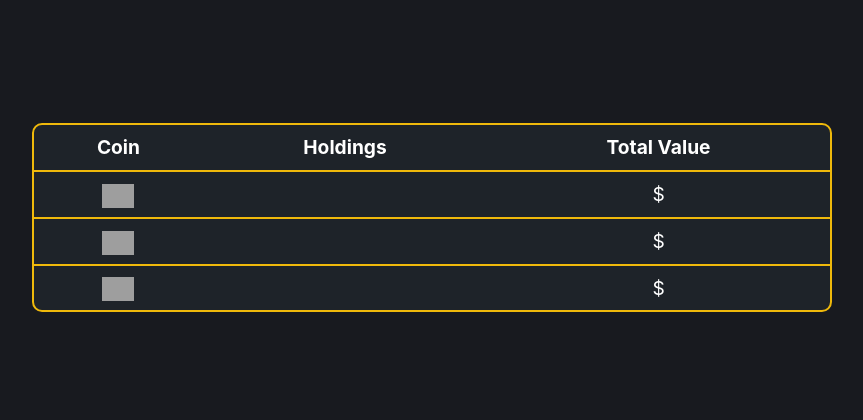
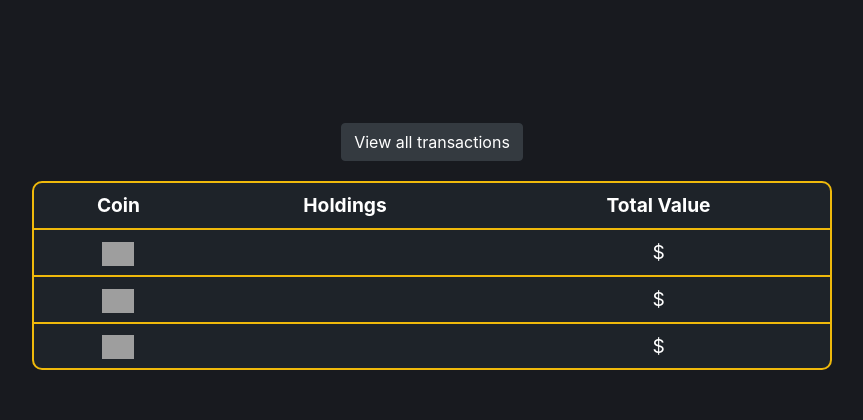
Before and after one commit to maznevskia/cryptonia, a Flask app: page /wallet in a window 1280 px wide. Shown: the part 56-476 px from the top of the page, without its empty margins (208-1071 px from the left). Run offline with Flask 3, Linux system fonts and the light colour scheme; a user stored in the database is signed in; data comes from the database, SQL or seed files in the repository; data that the repository does not hold is empty; some libraries are stand-ins or nearby versions; grey boxes are pictures that could not be loaded.

Commit message:
Linked transactions page to wallet

```diff
--- a/static/styles.css
+++ b/static/styles.css
@@ -236,6 +236,12 @@
     min-height: 500px;
 }
 
+.center-button {
+    display: flex;
+    justify-content: center;
+    margin-bottom: 20px;
+}
+
 .wallet-table, .transactions-table {
     margin: auto;
     max-width: 800px;
--- a/templates/wallet.html
+++ b/templates/wallet.html
@@ -6,6 +6,9 @@
 
 {% block main %}
     <div id="walletDiv">
+        <div class="center-button">
+            <a href="/transactions" class="btn btn-dark" role="button">View all transactions</a>
+        </div>
         <table class="wallet-table">
             <thead>
                 <tr>
```
Also changed, not shown: 1 other file.
